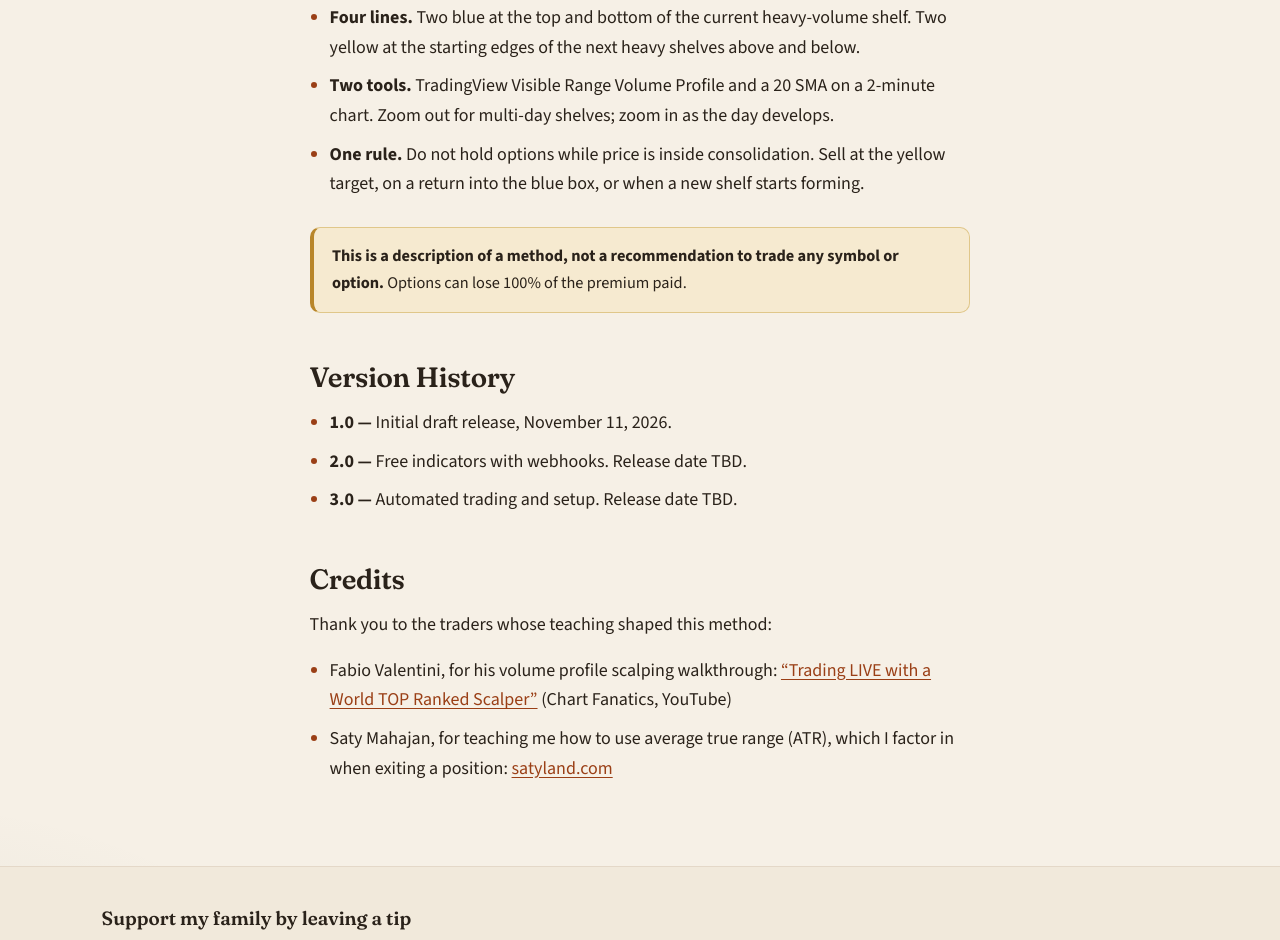
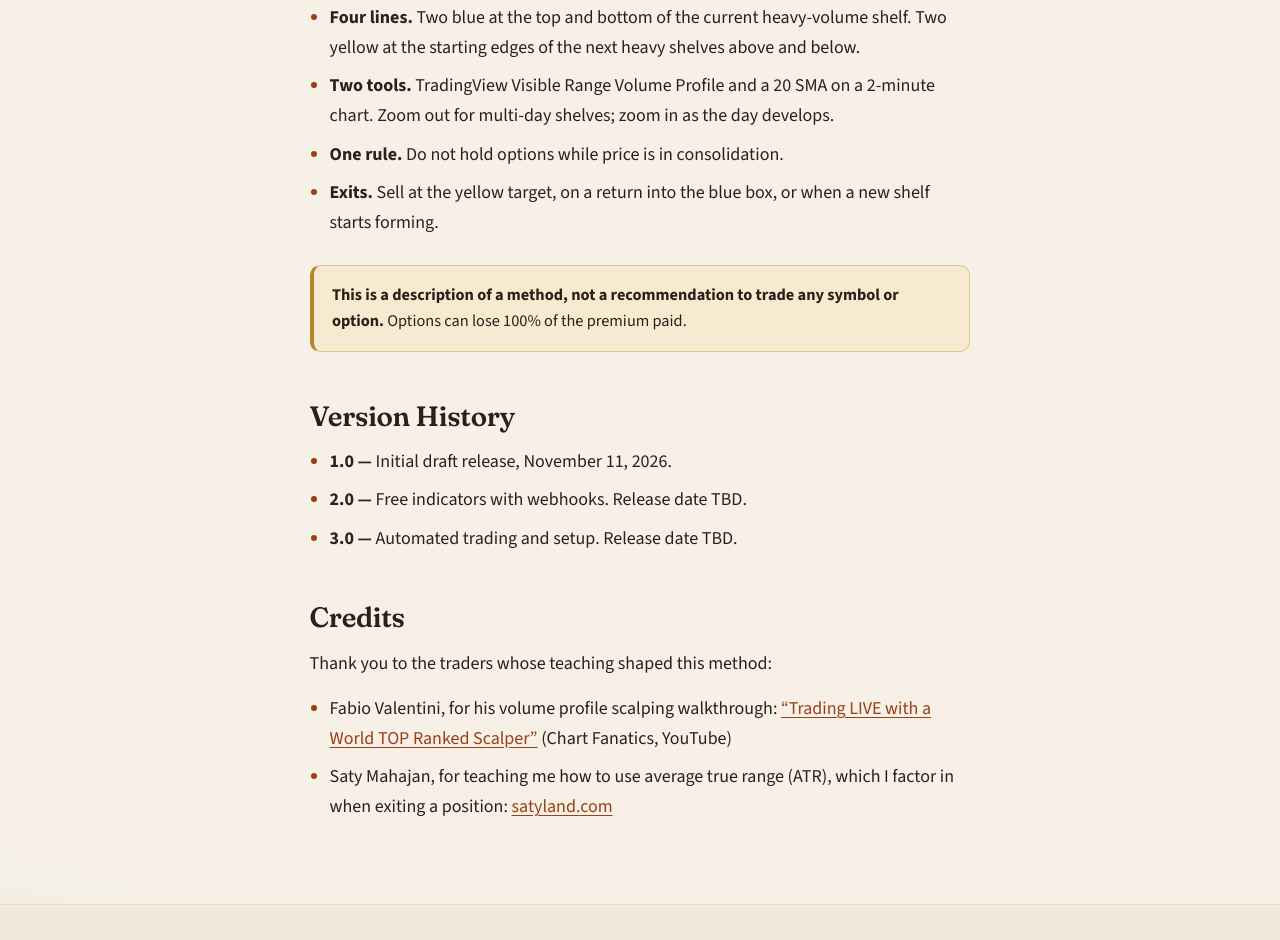
Before and after one commit to MPalhidai/laidoffdadventures-site, a plain HTML site: page trading/index.html in a window 1280 px wide. Shown: the part 9500-10440 px from the top of the page. Drawn offline with Linux system fonts and the light colour scheme.

Commit message:
Match Recap: one rule, exits listed separately

```diff
--- a/trading/index.html
+++ b/trading/index.html
@@ -260,7 +260,8 @@
       <ul>
         <li><strong>Four lines.</strong> Two blue at the top and bottom of the current heavy-volume shelf. Two yellow at the starting edges of the next heavy shelves above and below.</li>
         <li><strong>Two tools.</strong> TradingView Visible Range Volume Profile and a 20 SMA on a 2-minute chart. Zoom out for multi-day shelves; zoom in as the day develops.</li>
-        <li><strong>One rule.</strong> Do not hold options while price is inside consolidation. Sell at the yellow target, on a return into the blue box, or when a new shelf starts forming.</li>
+        <li><strong>One rule.</strong> Do not hold options while price is in consolidation.</li>
+        <li><strong>Exits.</strong> Sell at the yellow target, on a return into the blue box, or when a new shelf starts forming.</li>
       </ul>
 
       <aside class="disclaimer disclaimer-bottom" role="note">
```
